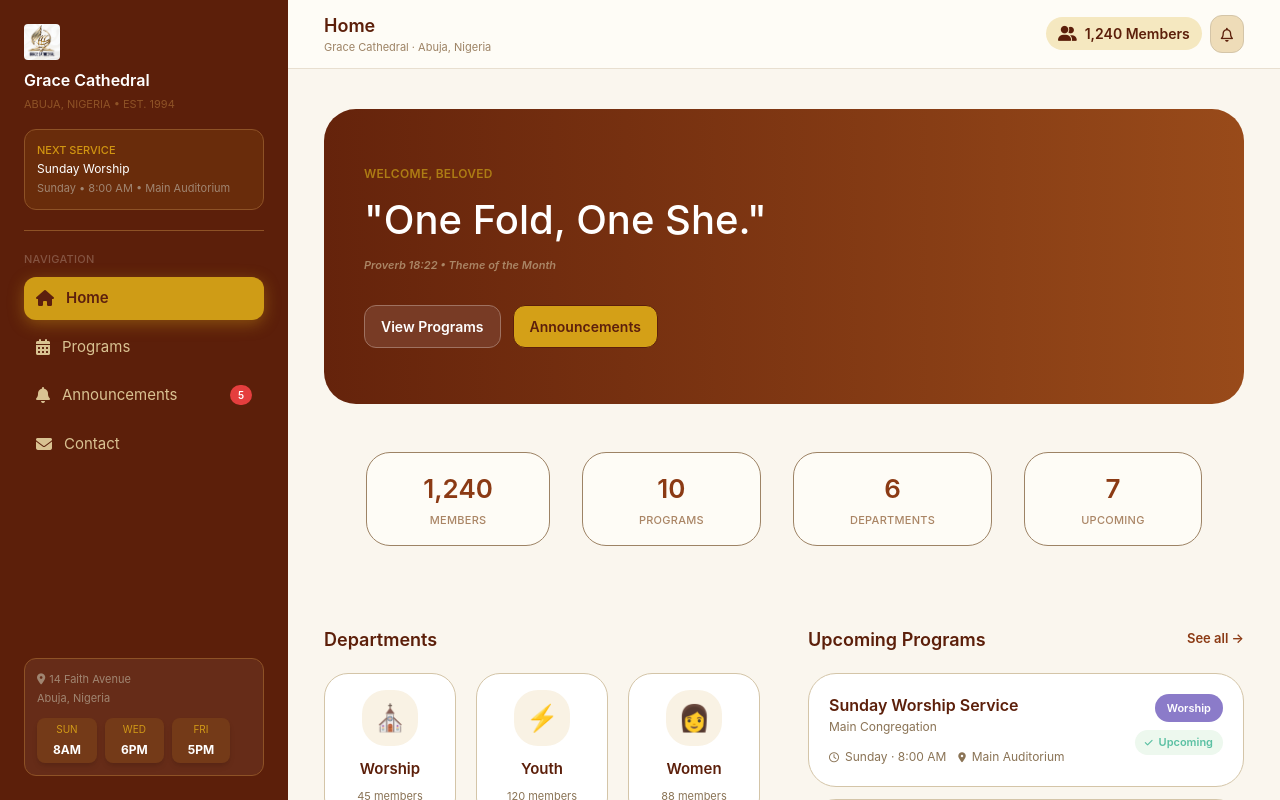
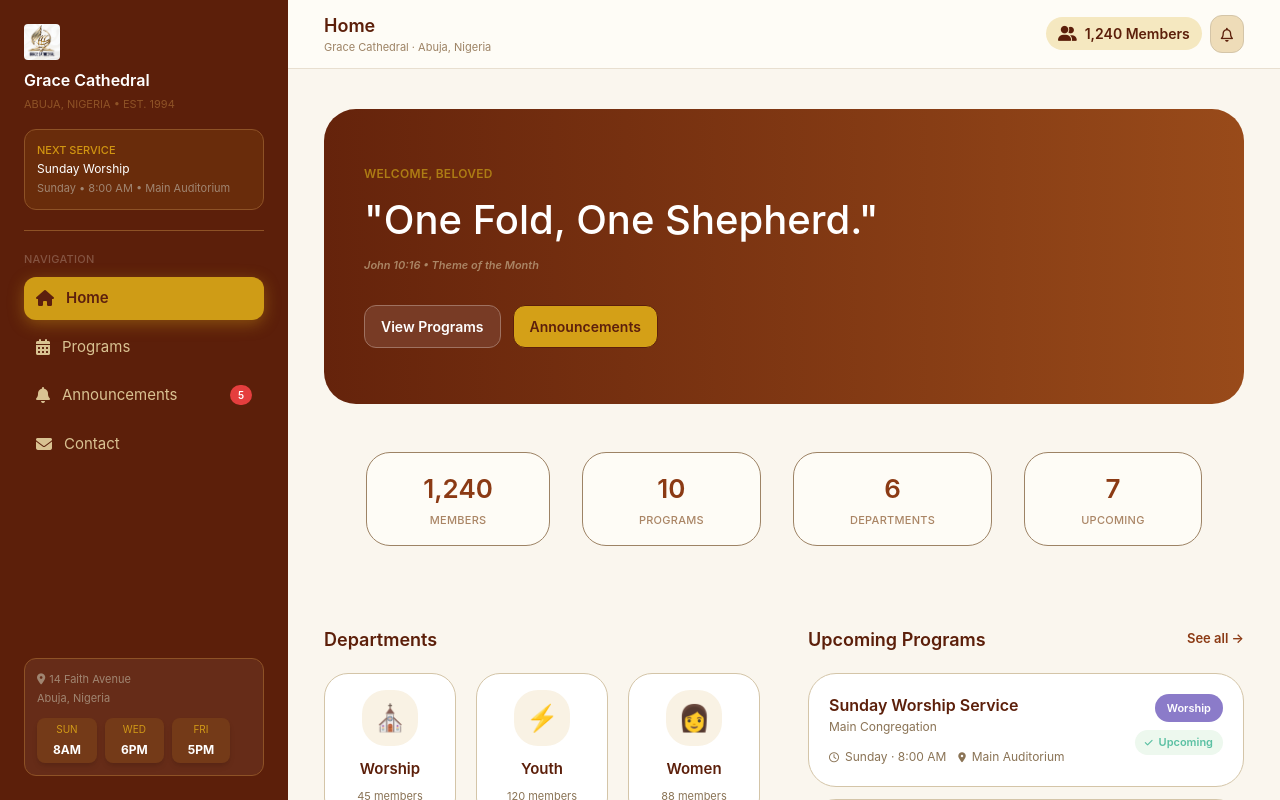
Before and after one commit to molatunji-ctrl/GraceCathedral, a React (Vite) app: page / in a window 1280 px wide. Shown: the top 800 px of the page. Built offline with nearby package versions, Linux system fonts and the light colour scheme.

Commit message:
Update Home.jsx

```diff
--- a/src/pages/Home.jsx
+++ b/src/pages/Home.jsx
@@ -59,10 +59,10 @@ function Home() {
             WELCOME, BELOVED
           </h3>
           <p className='text-[24px] sm:text-[32px] lg:text-[40px] text-white font-medium leading-tight'>
-            "One Fold, One She."
+            "One Fold, One Shepherd."
           </p>
           <p className='text-[10px] sm:text-[11px] font-semibold italic text-[#AA8565]'>
-            Proverb 18:22 • Theme of the Month
+            John 10:16 • Theme of the Month
           </p>
 
           <div className='flex flex-wrap gap-3 pt-4 sm:pt-5'>
```
